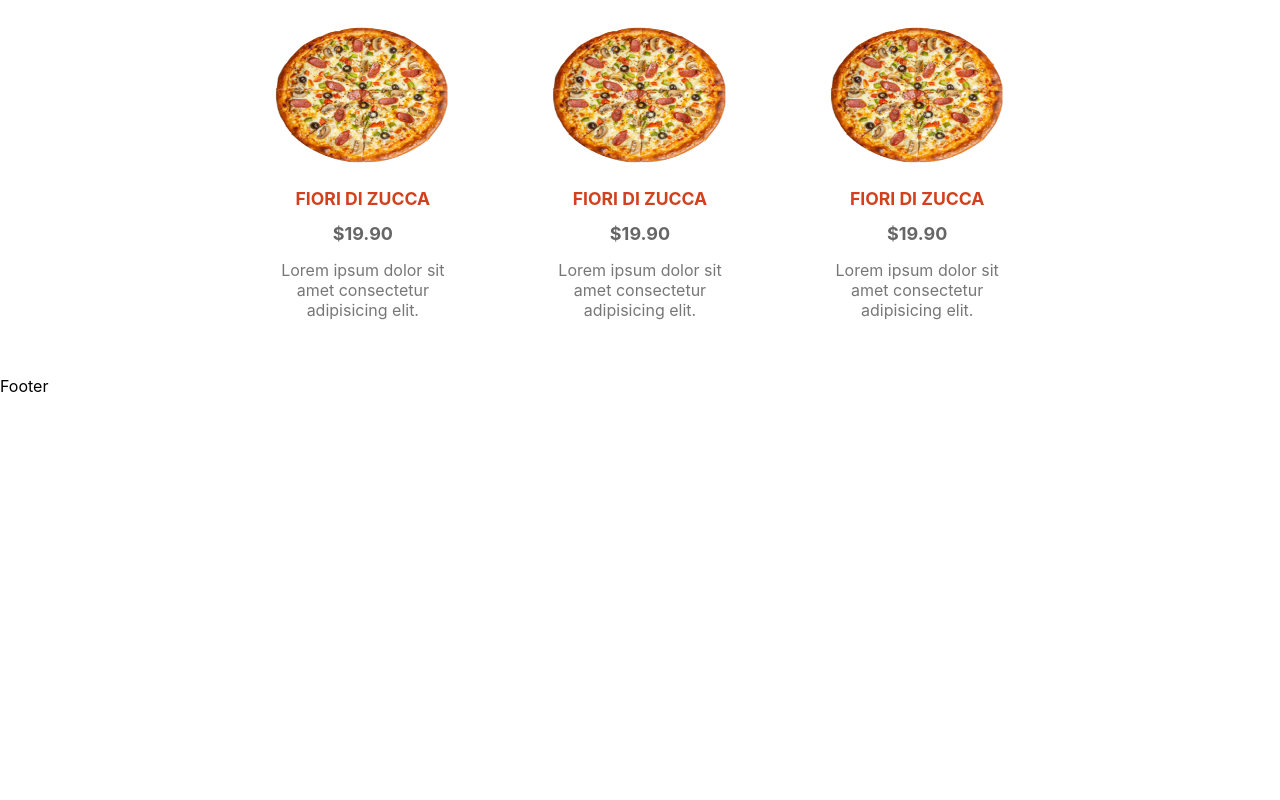
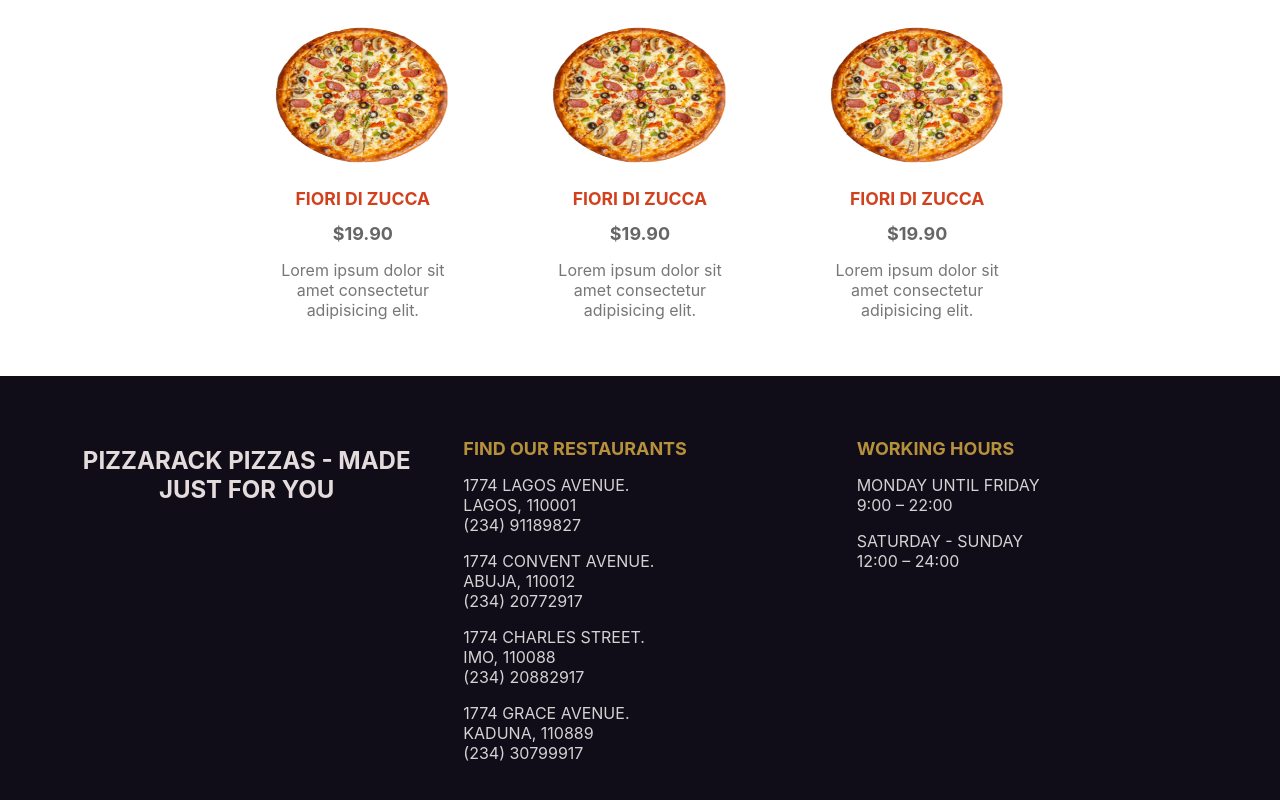
Before and after one commit to chisomije92/Pizzarack, a Next.js app: page / in a window 1280 px wide. Shown: the part 1031-1831 px from the top of the page. Before the commit the page ends 1427 px from the top, so only its background shows below. Built offline with nearby package versions, Linux system fonts and the light colour scheme.

Commit message:
implement footer

```diff
--- a/components/layout/footer.js
+++ b/components/layout/footer.js
@@ -1,5 +1,64 @@
+import classes from "./footer.module.css";
+import Image from "next/image";
 const Footer = () => {
-  return <div>Footer</div>;
+  return (
+    <footer className={classes.footer}>
+      {/* <div className={classes.item}>
+        <Image
+          src="/images/background-image.png"
+          alt="background photo"
+          // width="300px"
+          // height="300px"
+          layout="fill"
+          objectFit="cover"
+        />
+      </div> */}
+      <div className={classes.item}>
+        <div className={classes.card}>
+          <h2 className={classes.motto}>
+            PIZZARACK PIZZAS - MADE JUST FOR YOU
+          </h2>
+        </div>
+        <div className={classes.card}>
+          <h1 className={classes.title}>FIND OUR RESTAURANTS</h1>
+          <p className={classes.text}>
+            1774 LAGOS AVENUE.
+            <br /> LAGOS, 110001
+            <br /> (234) 91189827
+          </p>
+
+          <p className={classes.text}>
+            1774 CONVENT AVENUE.
+            <br /> ABUJA, 110012
+            <br /> (234) 20772917
+          </p>
+
+          <p className={classes.text}>
+            1774 CHARLES STREET.
+            <br /> IMO, 110088
+            <br /> (234) 20882917
+          </p>
+
+          <p className={classes.text}>
+            1774 GRACE AVENUE.
+            <br /> KADUNA, 110889
+            <br /> (234) 30799917
+          </p>
+        </div>
+        <div className={classes.card}>
+          <h1 className={classes.title}>WORKING HOURS</h1>
+          <p className={classes.text}>
+            MONDAY UNTIL FRIDAY
+            <br /> 9:00 – 22:00
+          </p>
+          <p className={classes.text}>
+            SATURDAY - SUNDAY
+            <br /> 12:00 – 24:00
+          </p>
+        </div>
+      </div>
+    </footer>
+  );
 };
 
 export default Footer;
--- /dev/null
+++ b/components/layout/footer.module.css
@@ -0,0 +1,56 @@
+.footer {
+  height: calc(100vh - 100px);
+  /* background-color: #222; */
+  background: rgb(16, 13, 24);
+  display: flex;
+}
+
+.item {
+  flex: 1;
+  position: relative;
+  display: flex;
+}
+
+.item:last-child {
+  flex: 2;
+  padding: 50px;
+  justify-content: space-between;
+}
+
+.card {
+  flex: 1;
+  padding: 0 20px;
+}
+
+.title {
+  font-size: 18px;
+  color: #b7903c;
+}
+
+.text {
+  color: lightgray;
+}
+
+.motto {
+  color: rgb(228, 220, 220);
+  text-align: center;
+}
+
+@media screen and (max-width: 480px) {
+  .footer {
+    height: auto;
+    text-align: center;
+  }
+
+  .item {
+    flex-direction: column;
+  }
+
+  .title {
+    font-size: 30px;
+  }
+
+  .text {
+    font-size: 20px;
+  }
+}
--- a/components/pizza-list.js
+++ b/components/pizza-list.js
@@ -14,9 +14,6 @@ const PizzaList = () => {
         <PizzaCard />
         <PizzaCard />
         <PizzaCard />
-        {/* <PizzaCard />
-        <PizzaCard />
-        <PizzaCard /> */}
       </div>
     </section>
   );
```
Also changed, not shown: 1 other file (tests, documents, lock files or other folders).
